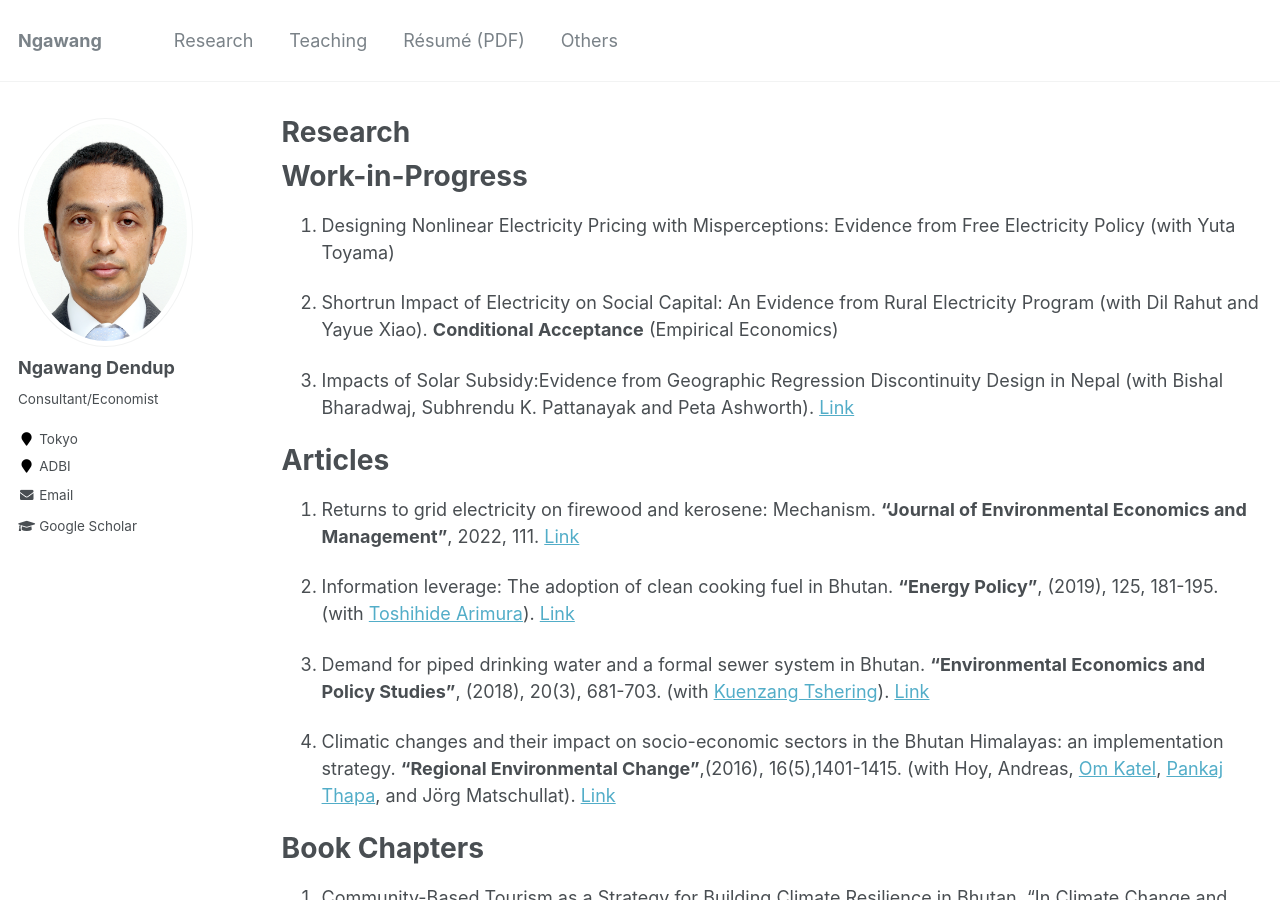
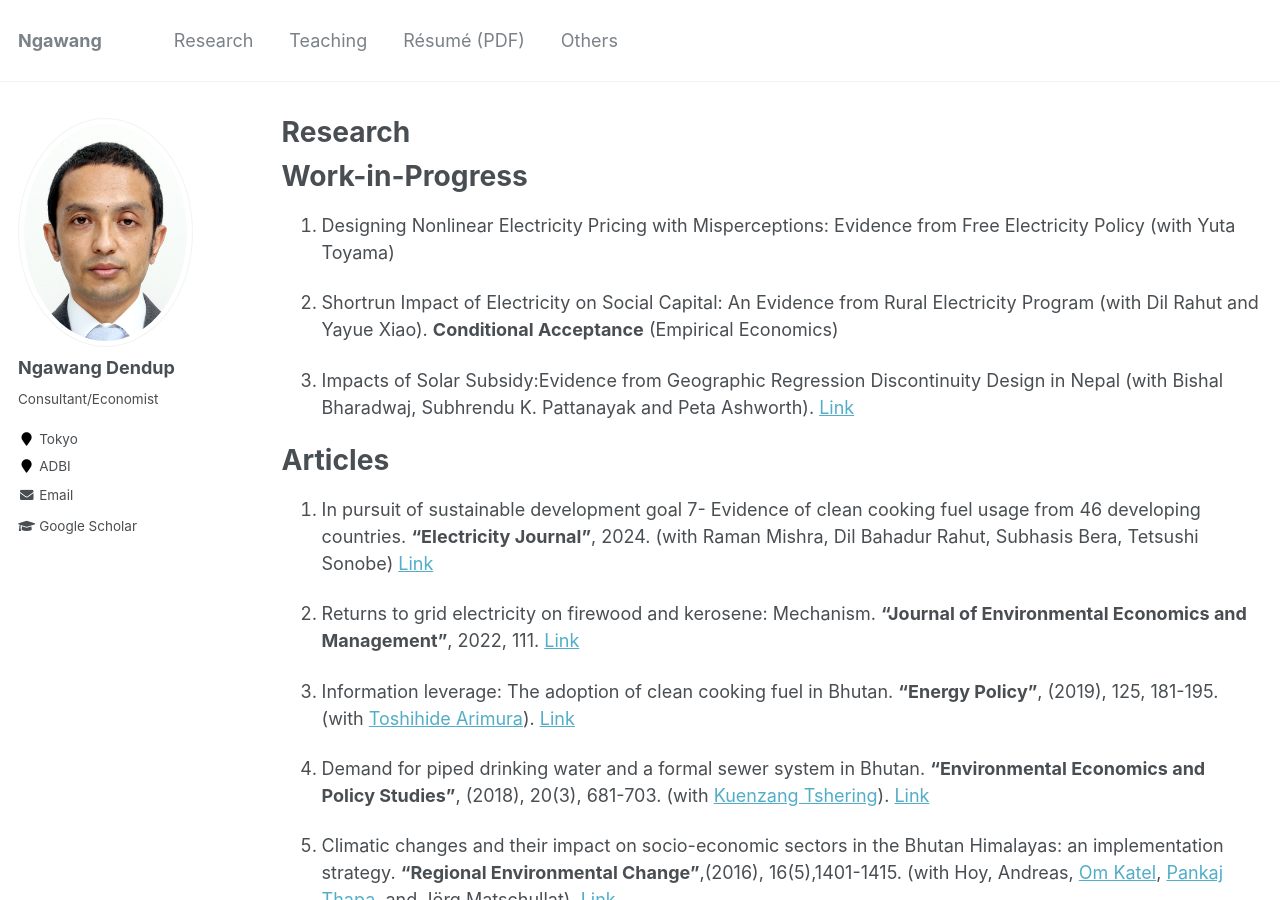
Before and after one commit to NgawangDendup/ngawangdendup.github.io, a Jekyll site: the page built from _pages/research.md, in a window 1280 px wide and 900 px high. Built offline with Jekyll 4.4.1, drawn with Linux system fonts in a browser that asks for light colours.

Commit message:
ele journal updated

```diff
--- a/_pages/research.md
+++ b/_pages/research.md
@@ -20,6 +20,8 @@ Work-in-Progress
 
 Articles
 ==========
+1. In pursuit of sustainable development goal 7- Evidence of clean cooking fuel usage from 46 developing countries. **"Electricity Journal"**, 2024. (with Raman Mishra, Dil Bahadur Rahut, Subhasis Bera, Tetsushi Sonobe) [Link](https://www.sciencedirect.com/science/article/pii/S1040619024000435?via%3Dihub)
+
 1. Returns to grid electricity on firewood and kerosene: Mechanism. **"Journal of Environmental Economics and Management"**, 2022, 111. [Link](https://doi.org/10.1016/j.jeem.2021.102606)
 
 1. Information leverage: The adoption of clean cooking fuel in Bhutan. **"Energy Policy"**, (2019), 125, 181-195. (with [Toshihide Arimura](http://www.f.waseda.jp/arimura/en/publications.html)). [Link](https://doi.org/10.1016/j.enpol.2018.10.054)
```
